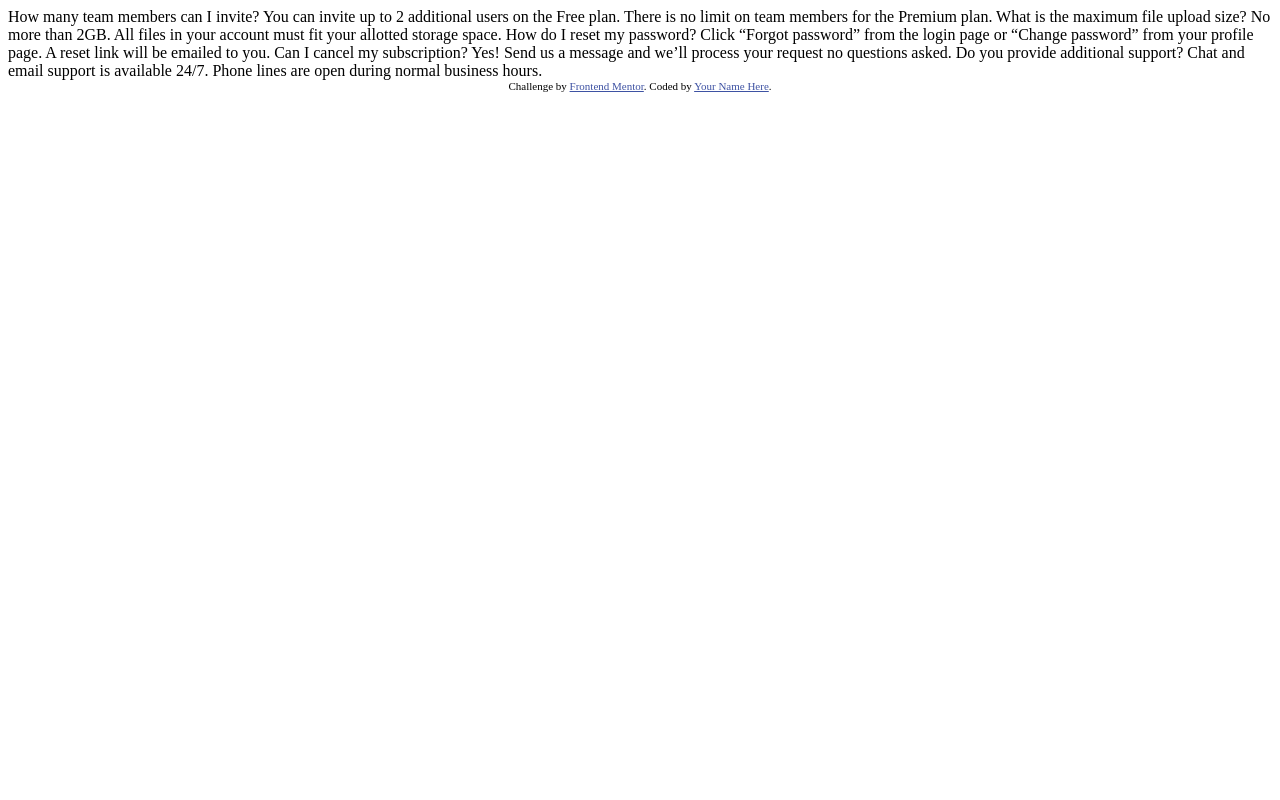
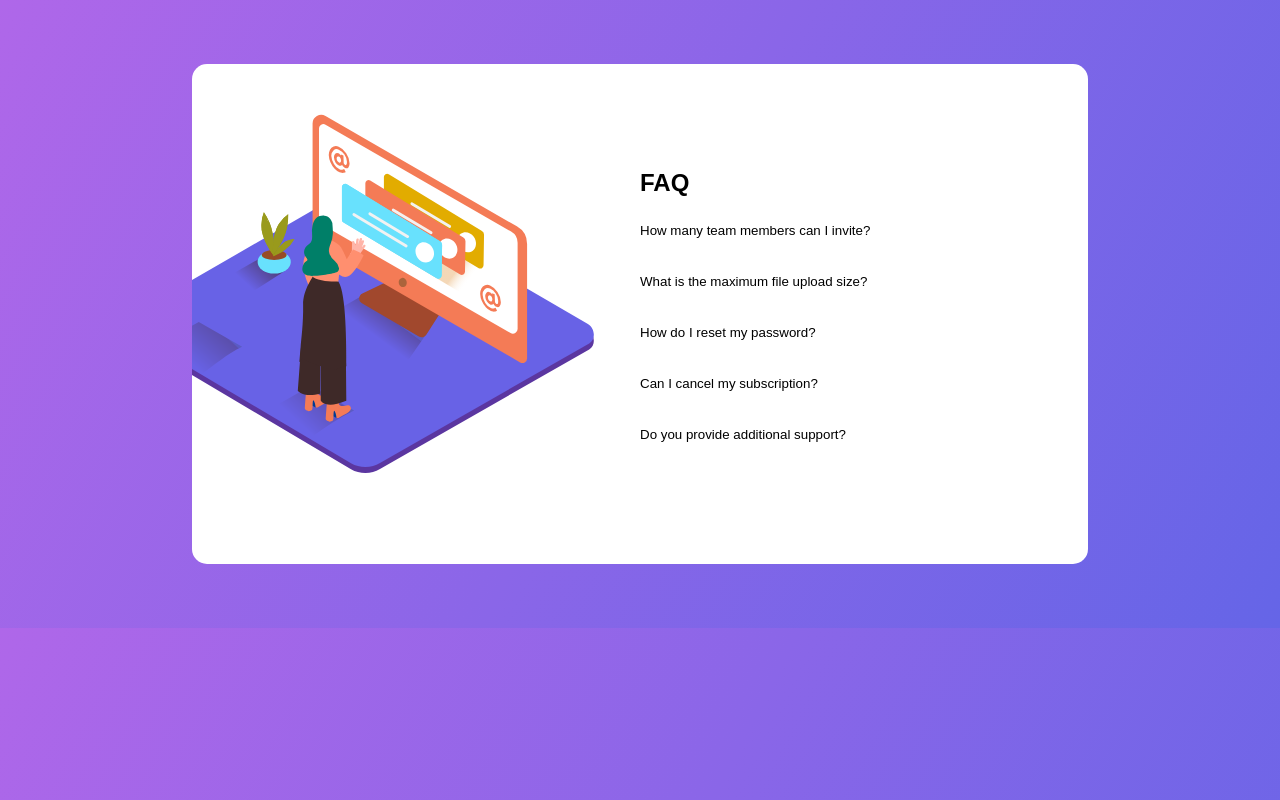
Before and after one commit to PHnrq/faq-accordion-card, a plain HTML site: page index.html in a window 1280 px wide. Drawn offline with Linux system fonts and the light colour scheme.

Commit message:
finish html

```diff
--- a/index.html
+++ b/index.html
@@ -5,6 +5,8 @@
   <meta name="viewport" content="width=device-width, initial-scale=1.0"> <!-- displays site properly based on user's device -->
 
   <link rel="icon" type="image/png" sizes="32x32" href="./images/favicon-32x32.png">
+
+  <link rel="stylesheet" href="style/style.css">
 
   <title>Frontend Mentor | FAQ Accordion Card</title>
 
@@ -15,26 +17,47 @@
   </style>
 </head>
 <body>
-  How many team members can I invite?
-  You can invite up to 2 additional users on the Free plan. There is no limit on
-  team members for the Premium plan.
 
-  What is the maximum file upload size?
-  No more than 2GB. All files in your account must fit your allotted storage space.
+  <main>
+    <section class="ilustration">
 
-  How do I reset my password?
-  Click “Forgot password” from the login page or “Change password” from your profile page.
-  A reset link will be emailed to you.
+    </section>
 
-  Can I cancel my subscription?
-  Yes! Send us a message and we’ll process your request no questions asked.
+    <section class="faq">
+      <h2>FAQ</h2>
 
-  Do you provide additional support?
-  Chat and email support is available 24/7. Phone lines are open during normal business hours.
+      <button class="accordion">How many team members can I invite?</button>
+      <div class="panel">
+        <p>You can invite up to 2 additional users on the Free plan. There is no limit on
+          team members for the Premium plan.</p>
+      </div>
 
-  <div class="attribution">
+      <button class="accordion">What is the maximum file upload size?</button>
+      <div class="panel">
+        <p>No more than 2GB. All files in your account must fit your allotted storage space.</p>
+      </div>
+
+      <button class="accordion">How do I reset my password?</button>
+      <div class="panel">
+        <p>Click “Forgot password” from the login page or “Change password” from your profile page.
+          A reset link will be emailed to you.</p>
+      </div>
+      <button class="accordion">Can I cancel my subscription?</button>
+      <div class="panel">
+        <p>Yes! Send us a message and we’ll process your request no questions asked.</p>
+      </div>
+      <button class="accordion">Do you provide additional support?</button>
+      <div class="panel">
+        <p>Chat and email support is available 24/7. Phone lines are open during normal business hours.</p>
+      </div>
+    </section>
+  </main>
+
+  <!--<div class="attribution">
     Challenge by <a href="https://www.frontendmentor.io?ref=challenge" target="_blank">Frontend Mentor</a>.
-    Coded by <a href="#">Your Name Here</a>.
+    Coded by <a href="#">Your Name Here</a>.-->
   </div>
+
+  <script src="scripts/script.js"></script>
 </body>
 </html>
--- /dev/null
+++ b/scripts/script.js
@@ -0,0 +1,18 @@
+var acc = document.getElementsByClassName("accordion");
+var i;
+
+for (i = 0; i < acc.length; i++) {
+  acc[i].addEventListener("click", function() {
+    /* Toggle between adding and removing the "active" class,
+    to highlight the button that controls the panel */
+    this.classList.toggle("active");
+
+    /* Toggle between hiding and showing the active panel */
+    var panel = this.nextElementSibling;
+    if (panel.style.display === "block") {
+      panel.style.display = "none";
+    } else {
+      panel.style.display = "block";
+    }
+  });
+}
--- /dev/null
+++ b/style/style.css
@@ -0,0 +1,91 @@
+*{
+    margin: 0;
+    padding: 0;
+    border: none;
+    text-decoration: none;
+    box-sizing: border-box;
+}
+
+html{
+    /*Text colors*/
+  --very-dark-desaturated-blue: hsl(238, 29%, 16%);
+  --soft-red: hsl(14, 88%, 65%);
+  --very-dark-grayish-blue: hsl(237, 12%, 33%);
+  --dark-grayish-blue: hsl(240, 6%, 50%);
+
+  /*Gradient*/
+  --background-gradient: linear-gradient(116.82deg, #AF67E9 0%, #6565E7 99.99%, #FFFFFF 100%);
+
+  /*Dividers*/
+  --light-grayish-blue: hsl(240, 5%, 91%);
+
+  font-family: 'Kumbh Sans', sans-serif;
+  font-size: 62.5%;
+
+}
+
+body{
+  background: var(--background-gradient);
+}
+
+main{
+  display: flex;
+
+  width: 70%;
+  height: 50rem;
+  margin: 5% auto;
+  border-radius: 1.5rem;
+  background-color: white;
+}
+
+.ilustration{
+  width: 100%;
+  height: 100%;
+  background-image: url(/images/illustration-woman-online-desktop.svg);
+  background-repeat: no-repeat;
+  background-size: fill;
+  background-position-x: -7rem;
+  background-position-y: 5rem;
+}
+
+.faq{
+  display: flex;
+  flex-direction: column;
+  align-items: flex-start;
+  justify-content: center;
+  width: 100%;
+}
+
+.faq h2{
+  margin-bottom: .8rem;
+  font-weight: 700;
+  font-size: 2.4rem;
+}
+
+/* Style the buttons that are used to open and close the accordion panel */
+.accordion {
+
+  background-color: transparent;
+  cursor: pointer;
+  padding: 18px 0;
+  width: 100%;
+  text-align: left;
+  border: none;
+  outline: none;
+  transition: 0.4s;
+
+}
+
+/* Add a background color to the button if it is clicked on (add the .active class with JS), and when you move the mouse over it (hover) */
+.active, .accordion:hover {
+  background-color: transparent;
+}
+
+/* Style the accordion panel. Note: hidden by default */
+.panel {
+  padding: 0px;
+  max-width: 70%;
+  background-color:transparent;
+  display: none;
+  overflow: hidden;
+}
```
